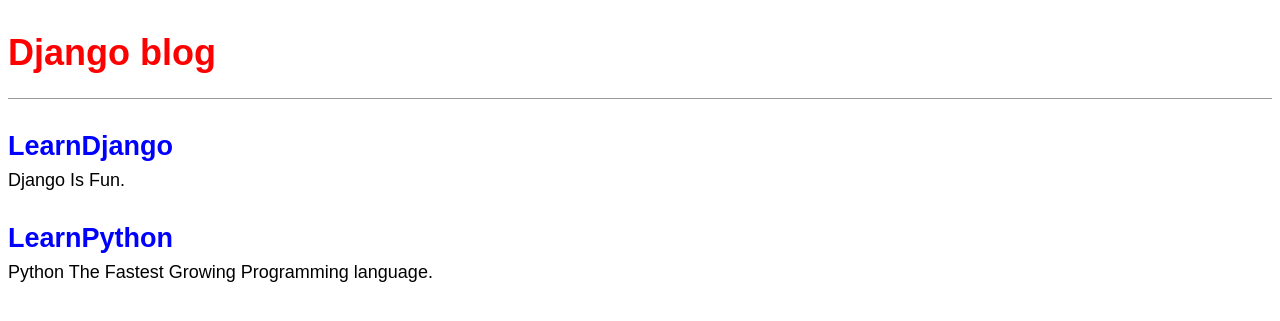
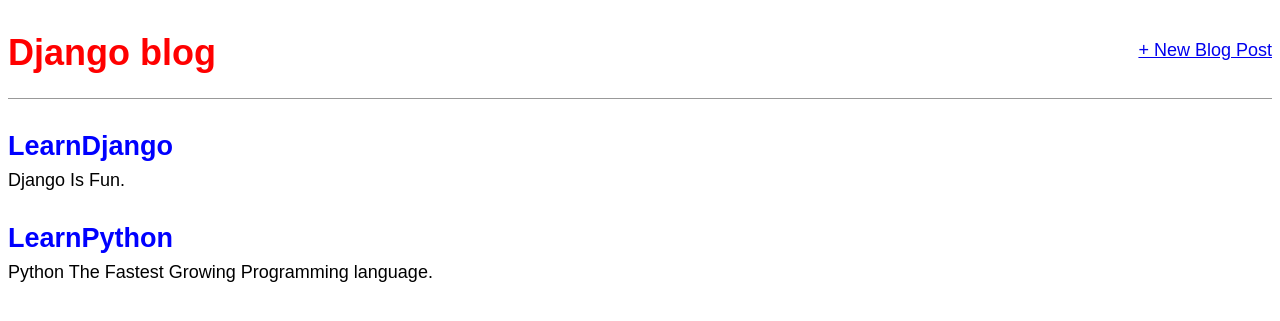
Before and after one commit to ijabiraziz/blog_app, a Django app: page / in a window 1280 px wide. Shown: the top 321 px of the page. Run offline with Django 4.2, Linux system fonts and the light colour scheme; data comes from the database, SQL or seed files in the repository; both versions use the stored data as it was after the commit; some web fonts are replaced.

Commit message:
added templates, Converted function based views to class based views

```diff
--- a/blog/models.py
+++ b/blog/models.py
@@ -1,11 +1,17 @@
 from django.db import models
+from django.urls import reverse
 
 
-# Create your models here.
 class Post(models.Model):
     title = models.CharField(max_length=200)
-    author = models.ForeignKey("auth.User", on_delete=models.CASCADE)
+    author = models.ForeignKey(
+        "auth.User",
+        on_delete=models.CASCADE,
+    )
     body = models.TextField()
 
     def __str__(self):
         return self.title
+
+    def get_absolute_url(self):
+        return reverse("post_detail", kwargs={"pk": self.pk})
--- a/blog/templates/blog/base.html
+++ b/blog/templates/blog/base.html
@@ -1,20 +1,24 @@
 <!-- templates/base.html -->
 {% load static %}
-
 <html>
 <head>
 <title>Django blog</title>
-    <link
-      href="https://fonts.googleapis.com/css?family=Source+Sans+Pro:400"
-      rel="styleshee\
-t"
-    />
-    <link href="{% static 'css/base.css' %}" rel="stylesheet" />
+<link href="https://fonts.googleapis.com/css?family=\
+Source+Sans+Pro:400" rel="stylesheet">
+<link href="{% static 'css/base.css' %}" rel="stylesheet">
 </head>
 <body>
+<div>
 <header>
+<div class="nav-left">
 <h1><a href="{% url 'home_page' %}">Django blog</a></h1>
+</div>
+<div class="nav-right">
+<a href="{% url 'new_post' %}">+ New Blog Post</a>
+</div>
 </header>
-    <div>{% block content %} {% endblock content %}</div>
+{% block content %}
+{% endblock content %}
+</div>
 </body>
 </html>
--- a/blog/templates/blog/home.html
+++ b/blog/templates/blog/home.html
@@ -1,7 +1,10 @@
-<!-- templates/home.html -->
-{% extends 'blog/base.html' %} {% block content %} {% for post in all_posts %}
-<div class="post-entry">
-  <h2><a href="{% url 'single_post' post.pk %}">{{ post.title }}</a><{{ post.title }}</a></h2>
-  <p>{{ post.body }}</p>
-</div>
-{% endfor %} {% endblock content %}
+{% extends "blog/base.html" %}
+
+{% block content %}
+  {% for post in post_list %}
+  <div class="post-entry">
+    <h2><a href="{% url 'post_detail' post.pk %}">{{ post.title }}</a></h2>
+    <p>{{ post.body }}</p>
+  </div>
+  {% endfor %}
+{% endblock content %}
--- a/blog/urls.py
+++ b/blog/urls.py
@@ -1,7 +1,16 @@
 from django.urls import path
-from .views import home_page, single_post
+from .views import (
+    BlogListView,
+    BlogDetailView,
+    BlogCreateView,
+    BlogUpdateView,
+    BlogDeleteView,  # new
+)
 
 urlpatterns = [
-    path("", home_page, name="home_page"),
-    path("post/<int:pk>", single_post, name="single_post"),
+    path("post/new/", BlogCreateView.as_view(), name="new_post"),
+    path("post/<int:pk>/", BlogDetailView.as_view(), name="post_detail"),
+    path("post/<int:pk>/edit/", BlogUpdateView.as_view(), name="post_edit"),
+    path("post/<int:pk>/delete/", BlogDeleteView.as_view(), name="post_delete"),  # new
+    path("", BlogListView.as_view(), name="home_page"),
 ]
--- a/blog/views.py
+++ b/blog/views.py
@@ -1,14 +1,33 @@
-from django.shortcuts import render
-from django.http import HttpResponse
+from django.views.generic import ListView, DetailView
+from django.views.generic.edit import CreateView, UpdateView, DeleteView  # new
+from django.urls import reverse_lazy  # new
+
 from .models import Post
 
 
-# Create your views here.
-def home_page(request):
-    context = {"all_posts": Post.objects.all()}
-    return render(request, "blog/home.html", context)
+class BlogListView(ListView):
+    model = Post
+    template_name = "blog/home.html"
 
 
-def single_post(request, pk):
-    post = Post.objects.get(id=pk)
-    return render(request, "blog/single_post.html", {"post": post})
+class BlogDetailView(DetailView):
+    model = Post
+    template_name = "blog/post_detail.html"
+
+
+class BlogCreateView(CreateView):
+    model = Post
+    template_name = "blog/post_new.html"
+    fields = ["title", "author", "body"]
+
+
+class BlogUpdateView(UpdateView):
+    model = Post
+    template_name = "blog/post_edit.html"
+    fields = ["title", "body"]
+
+
+class BlogDeleteView(DeleteView):  # new
+    model = Post
+    template_name = "blog/post_delete.html"
+    success_url = reverse_lazy("home")
```
Also changed, not shown: blog/templates/blog/post_delete.html (added, +9 -0 lines), blog/templates/blog/post_detail.html (added, +11 -0 lines), blog/templates/blog/post_edit.html (added, +9 -0 lines), blog/templates/blog/post_new.html (added, +9 -0 lines), db.sqlite3. Lines whose indentation alone changed are shown as unchanged.
